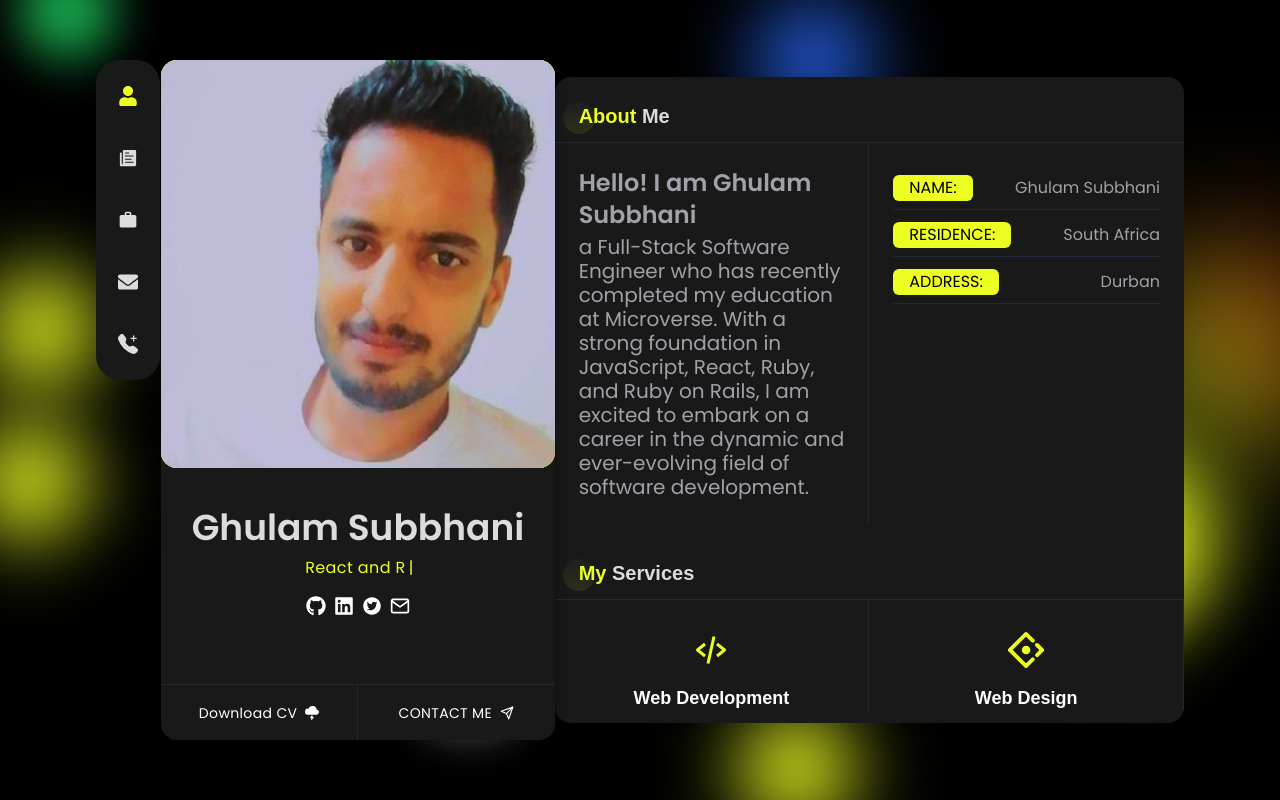
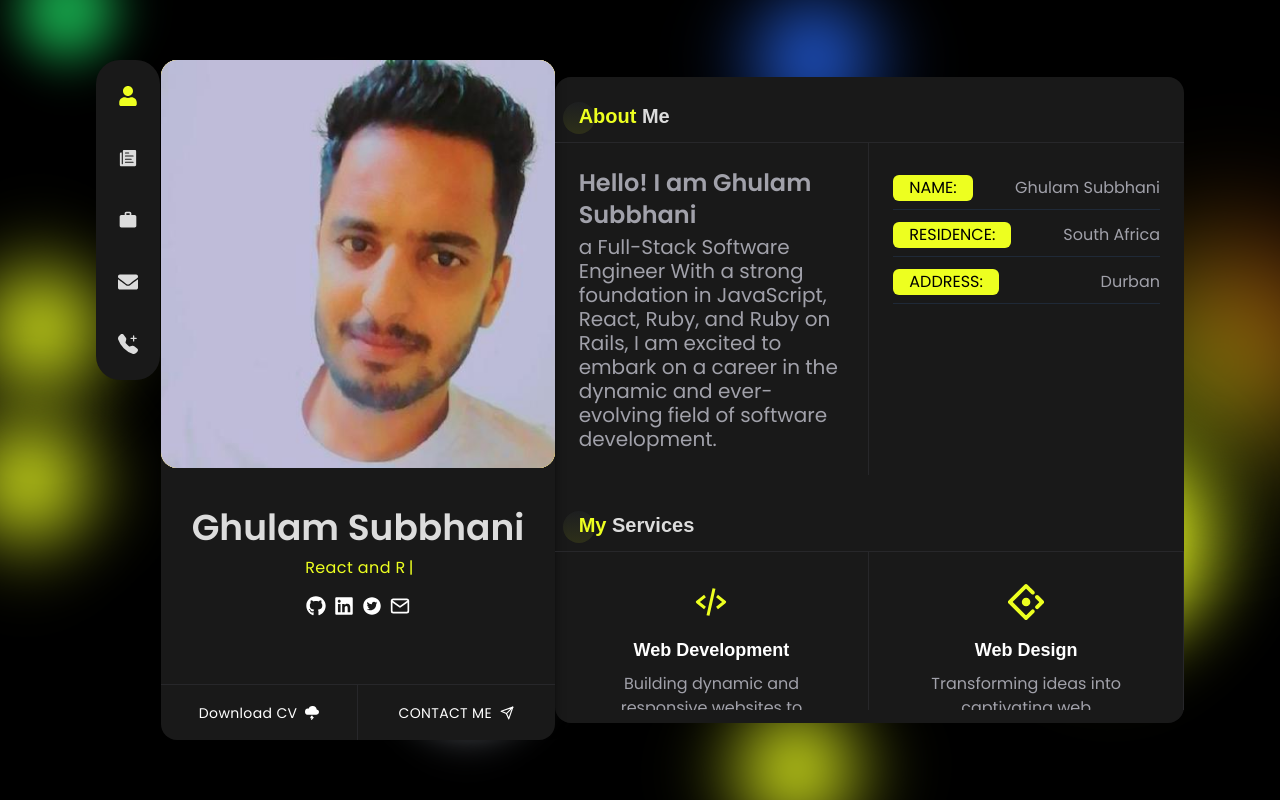
Before and after one commit to gsmalik030/my-portfolio, a React (Create React App) app: page / in a window 1280 px wide. Built offline with nearby package versions, Linux system fonts and the light colour scheme.

Commit message:
Changed about me

```diff
--- a/src/components/about/AboutMe.jsx
+++ b/src/components/about/AboutMe.jsx
@@ -6,8 +6,7 @@ const AboutMe = () => (
       <div className="py-6">
         <h2 className="font-semibold mb-1 text-2xl">Hello! I am Ghulam Subbhani</h2>
         <p className="leading-6 text-xl ">
-          a Full-Stack Software Engineer who has recently completed my
-          education at Microverse. With a strong foundation in JavaScript,
+          a Full-Stack Software Engineer With a strong foundation in JavaScript,
           React, Ruby, and Ruby on Rails, I am excited to embark on a career
           in the dynamic and ever-evolving field of software development.
         </p>
```
